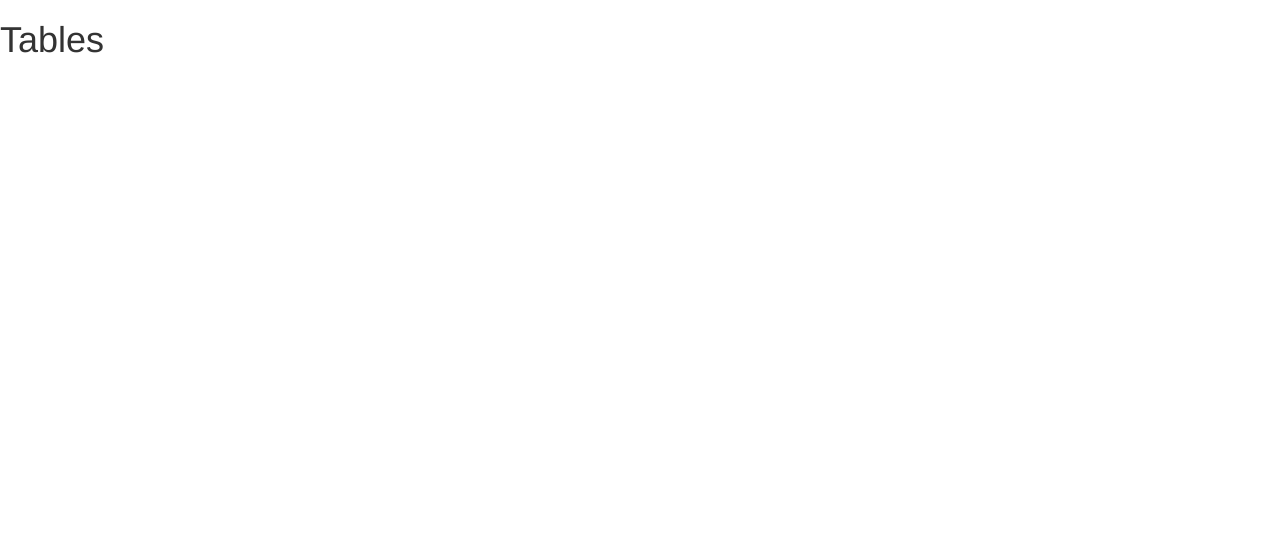
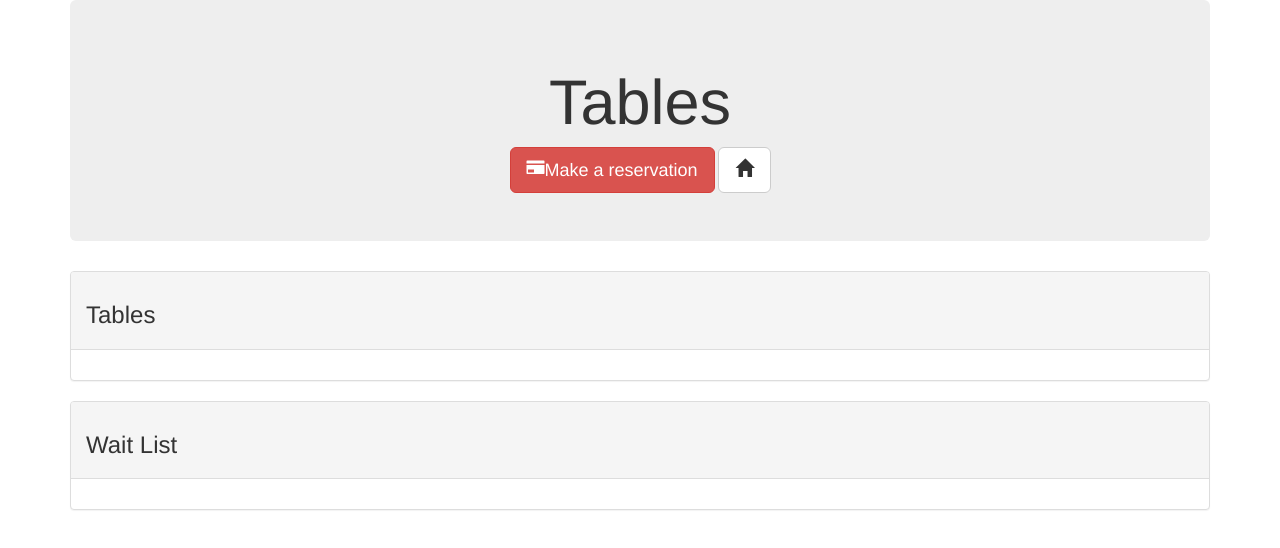
Before and after one commit to Peter-Burns/class-restaurant, a plain HTML site: page tables.html in a window 1280 px wide. Drawn offline with nearby package versions, Linux system fonts and the light colour scheme.

Commit message:
added jquery ajax to reserve.html, added tables layout

```diff
--- a/tables.html
+++ b/tables.html
@@ -12,7 +12,44 @@
 </head>
 
 <body>
-    <h1>Tables</h1>
+    <div class="container">
+        <div class="jumbotron">
+            <h1 class="text-center">Tables</h1>
+            <div>
+                <div class="text-center">
+                    <a href="/reserve">
+                        <button type="button" class="btn btn-lg btn-danger">
+                            <span class="glyphicon glyphicon-credit-card"></span>Make a reservation</button>
+                    </a>
+                    <a href="/">
+                        <button type="button" class="btn btn-lg btn-default">
+                            <span class="glyphicon glyphicon-home"></span>
+                        </button>
+                    </a>
+                </div>
+            </div>
+        </div>
+        <div class='panel panel-default'>
+            <div class='panel-heading'>
+                <h3>
+                    Tables
+                </h3>
+            </div>
+            <div id='reservedTables' class='panel-body'>
+
+            </div>
+        </div>
+        <div class='panel panel-default'>
+            <div class='panel-heading'>
+                <h3>
+                    Wait List
+                </h3>
+            </div>
+            <div id='waitList' class='panel-body'>
+
+            </div>
+        </div>
+    </div>
 </body>
 <script>
 
```
Also changed, not shown: index.html (+21 -5 lines), reserve.html (+1 -1 lines).
